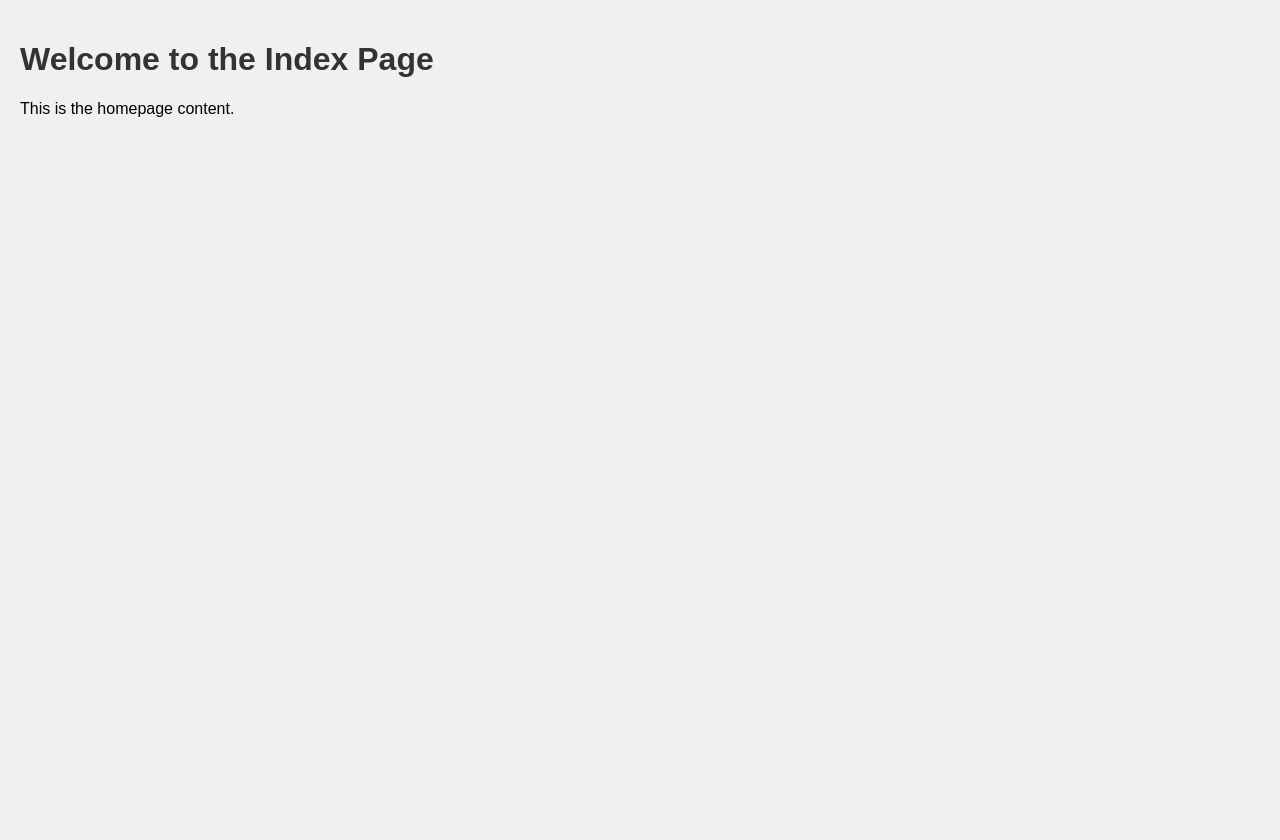
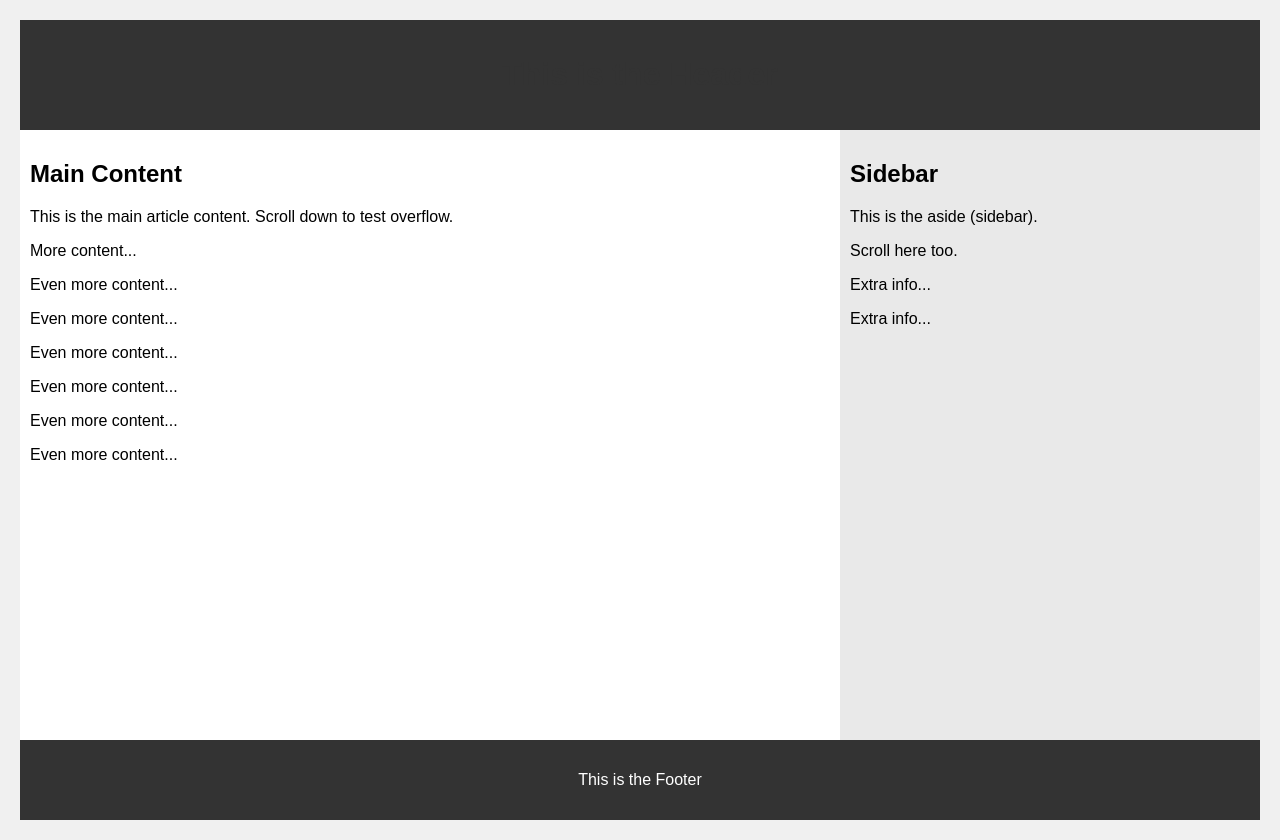
Before and after one commit to reedge-tech/alx_html_css, a plain HTML site: page css_basic/index.html in a window 1280 px wide. Before the commit the page ends 800 px from the top, so only its background shows below. Drawn offline with Linux system fonts and the light colour scheme.

Commit message:
Add flexbox layout to styles.css

```diff
--- a/css_basic/index.html
+++ b/css_basic/index.html
@@ -1,13 +1,40 @@
 <!DOCTYPE html>
 <html>
 <head>
-    <meta charset="UTF-8">
-    <title>Index Page</title>
-    <link href="base.css" rel="stylesheet">
-    <link href="styles.css" rel="stylesheet">
+  <meta charset="UTF-8">
+  <title>Flex Layout Page</title>
+  <link href="base.css" rel="stylesheet">
+  <link href="styles.css" rel="stylesheet">
 </head>
 <body>
-    <h1>Welcome to the Index Page</h1>
-    <p>This is the homepage content.</p>
+  <header>
+    <h1>This is the Header</h1>
+  </header>
+
+  <main>
+    <article>
+      <h2>Main Content</h2>
+      <p>This is the main article content. Scroll down to test overflow.</p>
+      <p>More content...</p>
+      <p>Even more content...</p>
+      <p>Even more content...</p>
+      <p>Even more content...</p>
+      <p>Even more content...</p>
+      <p>Even more content...</p>
+      <p>Even more content...</p>
+    </article>
+
+    <aside>
+      <h2>Sidebar</h2>
+      <p>This is the aside (sidebar).</p>
+      <p>Scroll here too.</p>
+      <p>Extra info...</p>
+      <p>Extra info...</p>
+    </aside>
+  </main>
+
+  <footer>
+    <p>This is the Footer</p>
+  </footer>
 </body>
 </html>
--- a/css_basic/styles.css
+++ b/css_basic/styles.css
@@ -0,0 +1,42 @@
+/* Tell <body> to behave like a vertical flex container */
+body {
+  display: flex;
+  flex-direction: column;
+  height: 100vh;
+  margin: 0;
+}
+
+/* Tell <main> to behave like a horizontal flex container */
+main {
+  display: flex;
+  flex-direction: row;
+  flex: auto;
+}
+
+/* Give <article> more space (2/3) and scroll */
+article {
+  flex: 2;
+  overflow-y: auto;
+  padding: 10px;
+  background-color: #fff;
+}
+
+/* Give <aside> less space (1/3) and scroll */
+aside {
+  flex: 1;
+  overflow-y: auto;
+  padding: 10px;
+  background-color: #e9e9e9;
+}
+
+/* Optional styling */
+header, footer {
+  background-color: #333;
+  color: white;
+  padding: 15px;
+  text-align: center;
+}
+
+footer {
+  margin-top: auto;
+}
```
